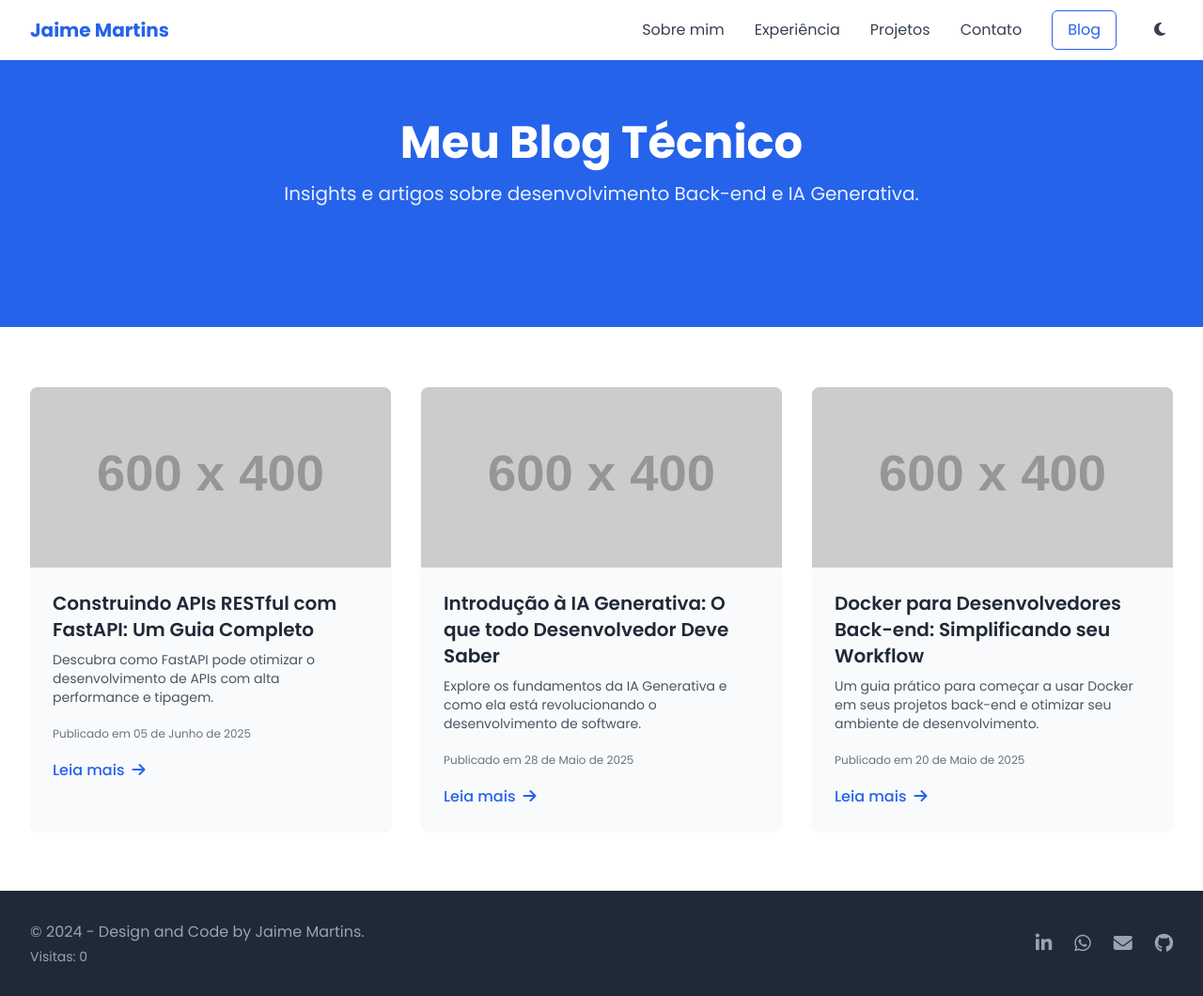
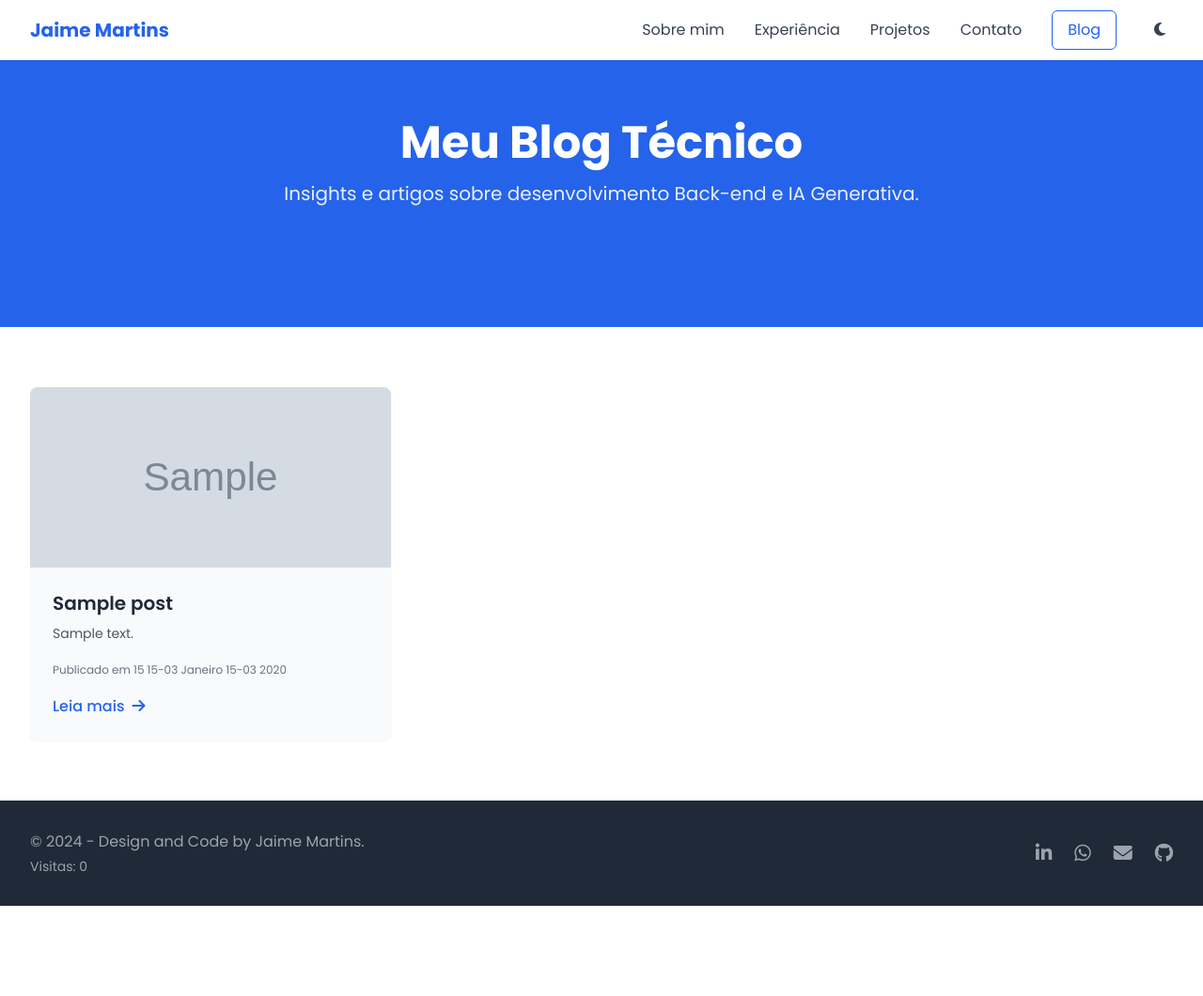
Before and after one commit to JaimeMartinsOliveira/new-portifolio, a Django app: page /blog/ in a window 1280 px wide. Shown: the whole page at 94% size. After the commit the page ends 964 px from the top, so only its background shows below. Run offline with Django 5.2, Linux system fonts and the light colour scheme; tables that the repository leaves empty hold one stand-in row (values such as "Sample post"); grey boxes marked "Sample" are stand-in pictures; grey boxes labelled with a size stand in for pictures from a placeholder-image service; some libraries are stand-ins or nearby versions.

Commit message:
Atualizado `blog_list.html` para exibir posts dinamicamente usando dados do banco de dados através do Django template language.

```diff
--- a/blog/templates/blog/blog_list.html
+++ b/blog/templates/blog/blog_list.html
@@ -79,12 +79,17 @@
                 <a href="{% url 'portfolio:home' %}" class="text-xl font-bold text-blue-600">Jaime Martins</a>
             </div>
             <div class="hidden md:flex items-center space-x-4 lg:space-x-8">
-                    <a href="{% url 'portfolio:home' %}#sobre" class="nav-link text-gray-700 hover:text-blue-600">Sobre mim</a>
+                <a href="{% url 'portfolio:home' %}#sobre" class="nav-link text-gray-700 hover:text-blue-600">Sobre
+                    mim</a>
                 <a href="{% url 'portfolio:home' %}#experiencia" class="nav-link text-gray-700 hover:text-blue-600">Experiência</a>
                 <a href="{% url 'portfolio:home' %}#projetos" class="nav-link text-gray-700 hover:text-blue-600">Projetos</a>
-                    <a href="{% url 'portfolio:home' %}#contato" class="nav-link text-gray-700 hover:text-blue-600">Contato</a>
-                    <a href="{% url 'blog:list' %}" class="px-4 py-2 text-blue-600 border border-blue-600 rounded-md hover:bg-blue-50">Blog</a>
-                    <button id="theme-toggle" class="p-2 text-gray-700 rounded-full hover:bg-gray-100 dark:hover:bg-gray-700 dark:text-gray-200" aria-label="Alternar tema">
+                <a href="{% url 'portfolio:home' %}#contato"
+                   class="nav-link text-gray-700 hover:text-blue-600">Contato</a>
+                <a href="{% url 'blog:list' %}"
+                   class="px-4 py-2 text-blue-600 border border-blue-600 rounded-md hover:bg-blue-50">Blog</a>
+                <button id="theme-toggle"
+                        class="p-2 text-gray-700 rounded-full hover:bg-gray-100 dark:hover:bg-gray-700 dark:text-gray-200"
+                        aria-label="Alternar tema">
                     <i id="theme-icon" class="fas fa-moon dark:hidden"></i>
                     <i id="theme-icon-dark" class="fas fa-sun hidden dark:inline"></i>
                 </button>
@@ -92,7 +97,8 @@
             <div class="md:hidden flex items-center">
                 <button id="mobile-menu-button" class="text-gray-700 hover:text-blue-600">
                     <svg class="h-6 w-6" fill="none" viewBox="0 0 24 24" stroke="currentColor">
-                            <path stroke-linecap="round" stroke-linejoin="round" stroke-width="2" d="M4 6h16M4 12h16M4 18h16"></path>
+                        <path stroke-linecap="round" stroke-linejoin="round" stroke-width="2"
+                              d="M4 6h16M4 12h16M4 18h16"></path>
                     </svg>
                 </button>
             </div>
@@ -102,7 +108,8 @@
     <div id="mobile-menu" class="hidden md:hidden bg-white shadow-md">
         <div class="px-2 pt-2 pb-3 space-y-1 sm:px-3">
             <a href="{% url 'portfolio:home' %}#sobre"
-                   class="block px-3 py-2 rounded-md text-base font-medium text-gray-700 hover:text-blue-600 hover:bg-blue-50">Sobre mim</a>
+               class="block px-3 py-2 rounded-md text-base font-medium text-gray-700 hover:text-blue-600 hover:bg-blue-50">Sobre
+                mim</a>
             <a href="{% url 'portfolio:home' %}#experiencia"
                class="block px-3 py-2 rounded-md text-base font-medium text-gray-700 hover:text-blue-600 hover:bg-blue-50">Experiência</a>
             <a href="{% url 'portfolio:home' %}#projetos"
@@ -112,7 +119,9 @@
             <a href="{% url 'blog:list' %}"
                class="block px-3 py-2 rounded-md text-base font-medium text-blue-600 hover:bg-blue-50">Blog</a>
 
-                <button id="mobile-theme-toggle" class="block w-full text-left px-3 py-2 rounded-md text-base font-medium text-gray-700 hover:bg-blue-50 dark:text-gray-200 dark:hover:bg-gray-700" aria-label="Alternar tema">
+            <button id="mobile-theme-toggle"
+                    class="block w-full text-left px-3 py-2 rounded-md text-base font-medium text-gray-700 hover:bg-blue-50 dark:text-gray-200 dark:hover:bg-gray-700"
+                    aria-label="Alternar tema">
                 <i id="mobile-theme-icon" class="fas fa-moon mr-2 dark:hidden"></i>
                 <i id="mobile-theme-icon-dark" class="fas fa-sun mr-2 hidden dark:inline"></i> Alternar tema
             </button>
@@ -132,45 +141,27 @@
 <section class="py-16 bg-white">
     <div class="max-w-7xl mx-auto px-4 sm:px-6 lg:px-8">
         <div class="grid grid-cols-1 md:grid-cols-2 lg:grid-cols-3 gap-8">
-                <!-- Blog Post 1 -->
+    {% if posts %}
+        {% for post in posts %}
             <article class="bg-gray-50 rounded-lg shadow-sm hover:shadow-md transition duration-300 overflow-hidden">
-                    <img src="https://placehold.co/600x400/b0e0e6/000000?text=Post+1+Cover" alt="Capa do Artigo 1" class="w-full h-48 object-cover">
+                <img src="{{ post.cover_image.url }}" alt="Capa do {{ post.title }}" class="w-full h-48 object-cover">
                 <div class="p-6">
-                        <h2 class="text-xl font-semibold text-gray-800 mb-2">Construindo APIs RESTful com FastAPI: Um Guia Completo</h2>
+                    <h2 class="text-xl font-semibold text-gray-800 mb-2">{{ post.title }}</h2>
                     <p class="text-gray-600 text-sm mb-4">
-                            Descubra como FastAPI pode otimizar o desenvolvimento de APIs com alta performance e tipagem.
+                        {{ post.content|truncatewords:20 }}
                     </p>
-                        <span class="text-gray-500 text-xs">Publicado em 05 de Junho de 2025</span>
-                        <a href="{% url 'blog:detail' %}" class="block mt-4 text-blue-600 hover:text-blue-800 font-medium">Leia mais <i class="fas fa-arrow-right ml-1"></i></a>
+                    <span class="text-gray-500 text-xs">Publicado em {{ post.published_date|date:"d de F de Y" }}</span>
+                    <a href="{% url 'blog:detail' post.pk %}" class="block mt-4 text-blue-600 hover:text-blue-800 font-medium">
+                        Leia mais <i class="fas fa-arrow-right ml-1"></i>
+                    </a>
                 </div>
             </article>
+        {% endfor %}
+    {% else %}
+        <p class="text-gray-600">Nenhum post encontrado no momento.</p>
+    {% endif %}
+</div>
 
-                <!-- Blog Post 2 -->
-                <article class="bg-gray-50 rounded-lg shadow-sm hover:shadow-md transition duration-300 overflow-hidden">
-                    <img src="https://placehold.co/600x400/add8e6/000000?text=Post+2+Cover" alt="Capa do Artigo 2" class="w-full h-48 object-cover">
-                    <div class="p-6">
-                        <h2 class="text-xl font-semibold text-gray-800 mb-2">Introdução à IA Generativa: O que todo Desenvolvedor Deve Saber</h2>
-                        <p class="text-gray-600 text-sm mb-4">
-                            Explore os fundamentos da IA Generativa e como ela está revolucionando o desenvolvimento de software.
-                        </p>
-                        <span class="text-gray-500 text-xs">Publicado em 28 de Maio de 2025</span>
-                        <a href="#" class="block mt-4 text-blue-600 hover:text-blue-800 font-medium">Leia mais <i class="fas fa-arrow-right ml-1"></i></a>
-                    </div>
-                </article>
-
-                <!-- Blog Post 3 -->
-                <article class="bg-gray-50 rounded-lg shadow-sm hover:shadow-md transition duration-300 overflow-hidden">
-                    <img src="https://placehold.co/600x400/87ceeb/000000?text=Post+3+Cover" alt="Capa do Artigo 3" class="w-full h-48 object-cover">
-                    <div class="p-6">
-                        <h2 class="text-xl font-semibold text-gray-800 mb-2">Docker para Desenvolvedores Back-end: Simplificando seu Workflow</h2>
-                        <p class="text-gray-600 text-sm mb-4">
-                            Um guia prático para começar a usar Docker em seus projetos back-end e otimizar seu ambiente de desenvolvimento.
-                        </p>
-                        <span class="text-gray-500 text-xs">Publicado em 20 de Maio de 2025</span>
-                        <a href="#" class="block mt-4 text-blue-600 hover:text-blue-800 font-medium">Leia mais <i class="fas fa-arrow-right ml-1"></i></a>
-                    </div>
-                </article>
-            </div>
     </div>
 </section>
 
@@ -183,16 +174,19 @@
                 <p class="text-gray-400 text-sm mt-1">Visitas: <span id="view-counter">0</span></p>
             </div>
             <div class="flex space-x-6">
-                    <a href="https://www.linkedin.com/in/jaime-martins-de-oliveira/" class="text-gray-400 hover:text-white transition duration-300">
+                <a href="https://www.linkedin.com/in/jaime-martins-de-oliveira/"
+                   class="text-gray-400 hover:text-white transition duration-300">
                     <i class="fab fa-linkedin-in text-xl"></i>
                 </a>
                 <a href="https://wa.me/5548996354498" class="text-gray-400 hover:text-white transition duration-300">
                     <i class="fab fa-whatsapp text-xl"></i>
                 </a>
-                    <a href="mailto:contato.jaimemartins@gmail.com" class="text-gray-400 hover:text-white transition duration-300">
+                <a href="mailto:contato.jaimemartins@gmail.com"
+                   class="text-gray-400 hover:text-white transition duration-300">
                     <i class="fas fa-envelope text-xl"></i>
                 </a>
-                    <a href="https://github.com/JaimeMartinsOliveira" class="text-gray-400 hover:text-white transition duration-300">
+                <a href="https://github.com/JaimeMartinsOliveira"
+                   class="text-gray-400 hover:text-white transition duration-300">
                     <i class="fab fa-github text-xl"></i>
                 </a>
             </div>
```
Lines whose indentation alone changed are shown as unchanged.
